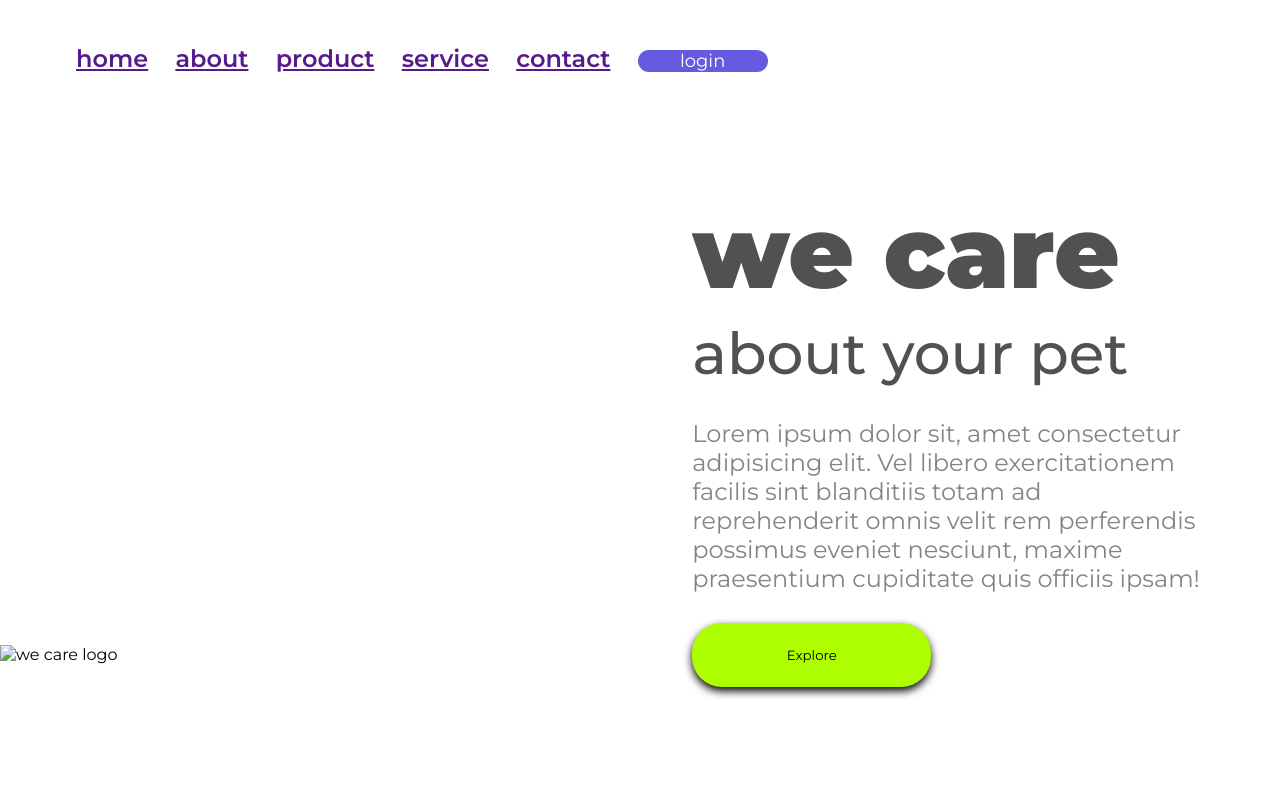
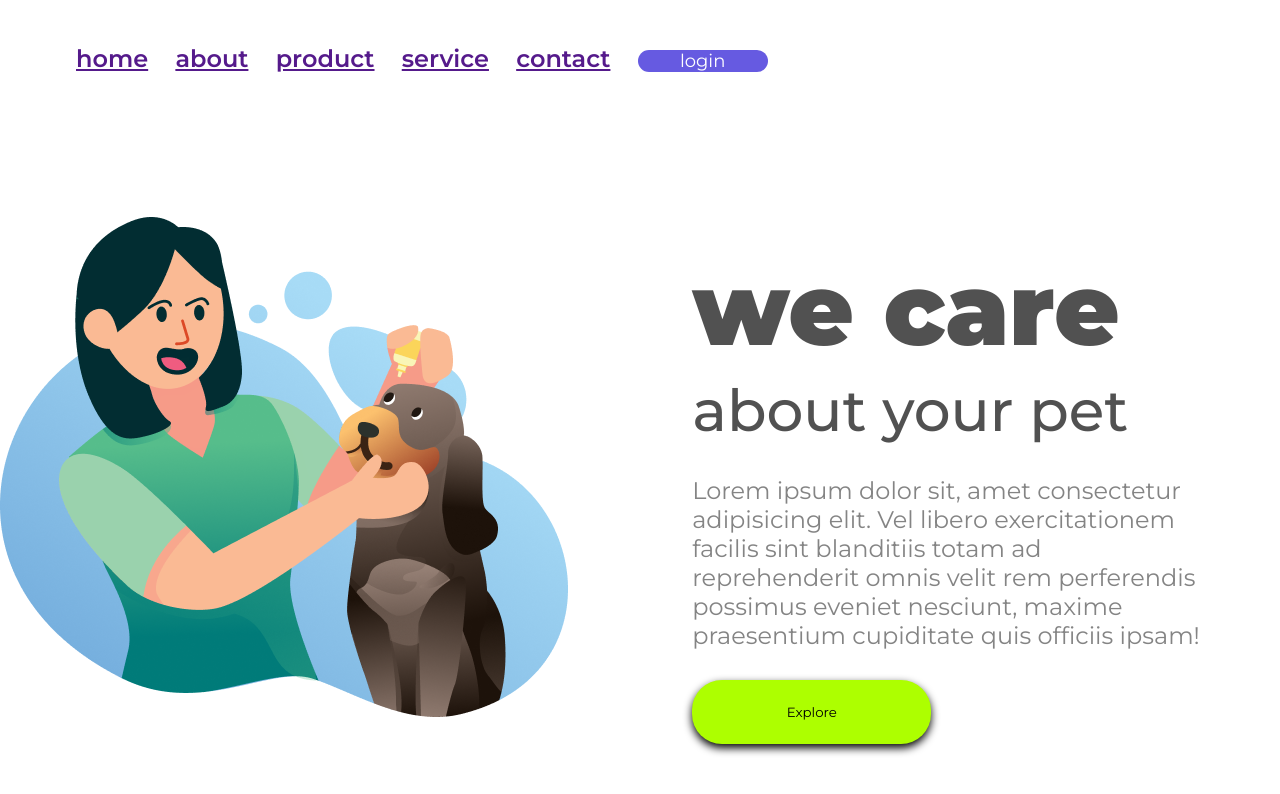
Before and after one commit to john-tales/we-care, a plain HTML site: page 01-meu-primeiro projeto.html in a window 1280 px wide. Drawn offline with Linux system fonts and the light colour scheme.

Commit message:
auteraçao da pasta de img

```diff
--- a/01-meu-primeiro projeto.html
+++ b/01-meu-primeiro projeto.html
@@ -25,7 +25,7 @@
 
 <main>
 
-    <img src="./img/Illustration 2.png" alt="we care logo" class="logo-img">
+    <img src="./Illustration 2.png" alt="we care logo" class="logo-img">
     <section>
     <h1>we care</h1>
     <h2>about your pet</h2>
```
